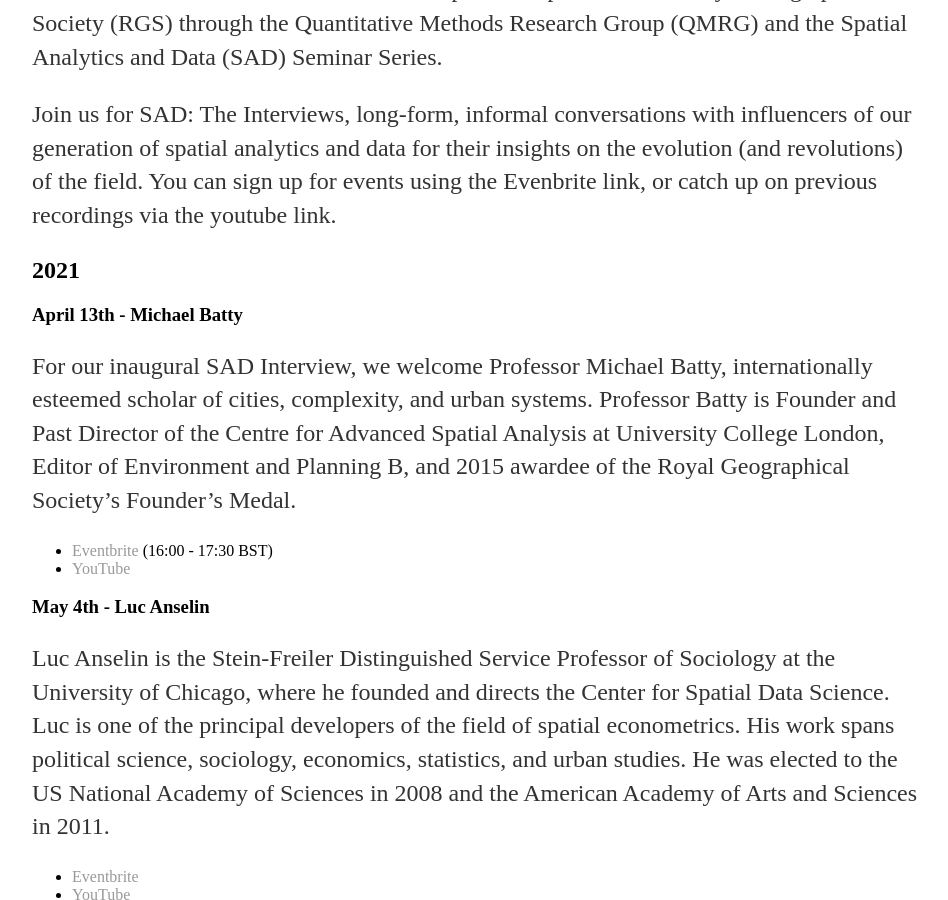
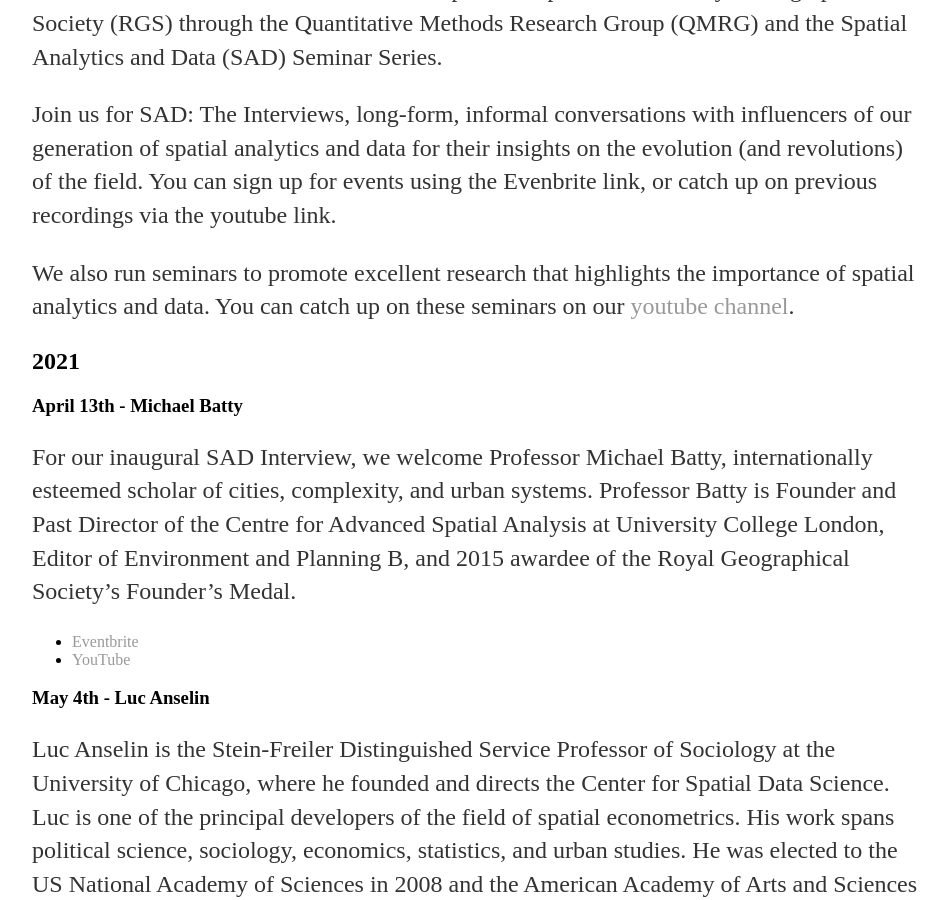
Before and after one commit to qmrg/qmrg.github.io, a Jekyll site: the page built from sad_interviews.md, in a window 1280 px wide and 900 px high, scrolled down 483 px. Shown: the whole window, without its empty margins (160-1108 px from the left). Built offline with Jekyll 4.4.1, drawn with Linux system fonts in a browser that asks for light colours.

Commit message:
Update sad_interviews.md

```diff
--- a/sad_interviews.md
+++ b/sad_interviews.md
@@ -11,13 +11,15 @@
 
 Join us for SAD: The Interviews, long-form, informal conversations with influencers of our generation of spatial analytics and data for their insights on the evolution (and revolutions) of the field. You can sign up for events using the Evenbrite link, or catch up on previous recordings via the youtube link.
 
+We also run seminars to promote excellent research that highlights the importance of spatial analytics and data. You can catch up on these seminars on our [youtube channel](https://www.youtube.com/playlist?list=PL6M30zBbmmEMIOWbeOlfDMlk8pJgGDQGK).
+
 ## 2021
 
 ### April 13th - Michael Batty
 
 For our inaugural SAD Interview, we welcome Professor Michael Batty, internationally esteemed scholar of cities, complexity, and urban systems. Professor Batty is Founder and Past Director of the Centre for Advanced Spatial Analysis at University College London, Editor of Environment and Planning B, and 2015 awardee of the Royal Geographical Society's Founder's Medal.
 
-- [Eventbrite](https://www.eventbrite.co.uk/e/spatial-analytics-data-the-interviews-professor-michael-batty-tickets-148357512313#) (16:00 - 17:30 BST)
+- [Eventbrite](https://www.eventbrite.co.uk/e/spatial-analytics-data-the-interviews-professor-michael-batty-tickets-148357512313#)
 - [YouTube](https://www.youtube.com/watch?v=X0N6zrS85H8)
 
 ### May 4th - Luc Anselin
```
